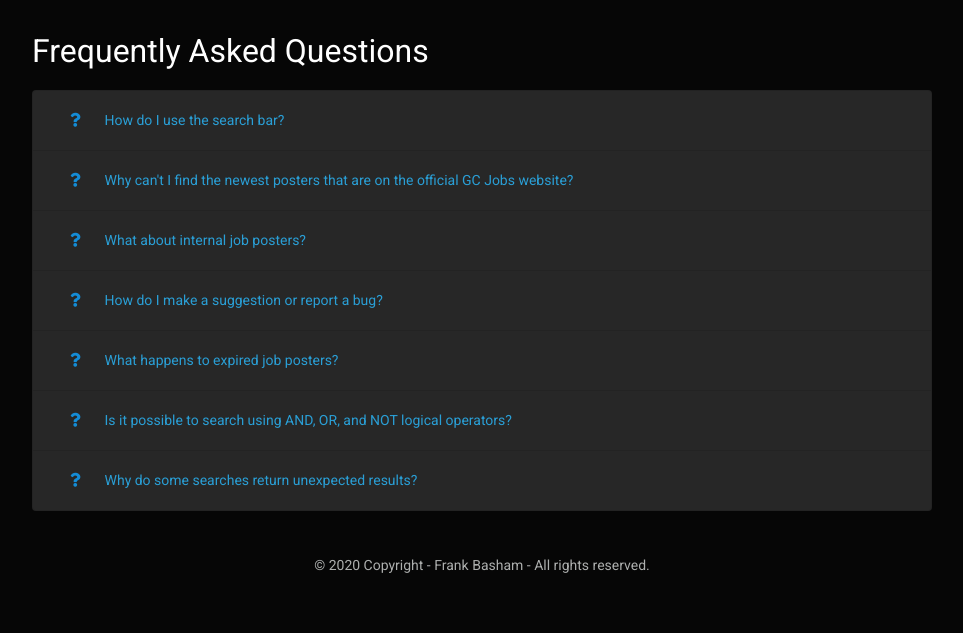
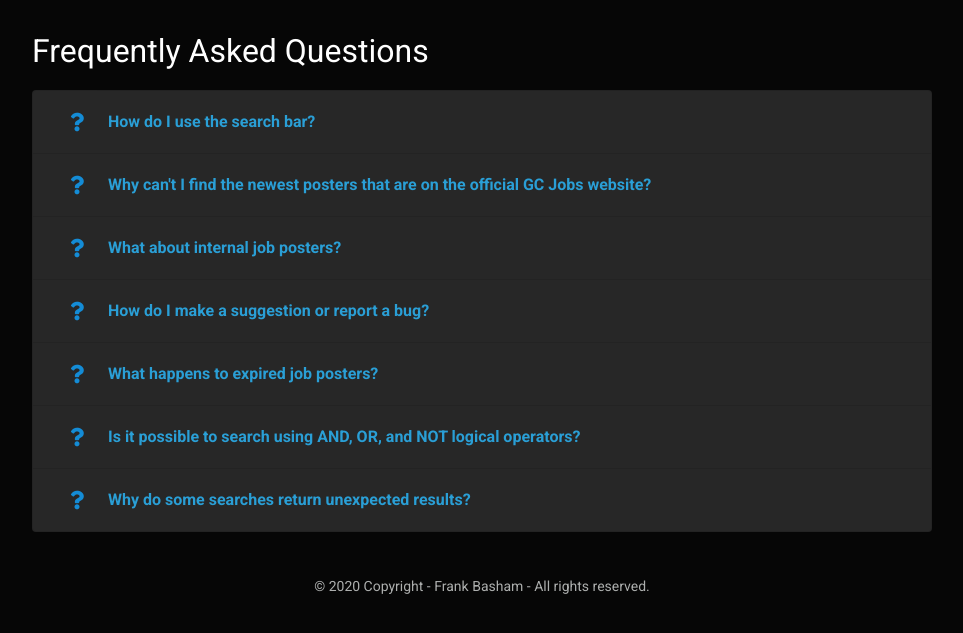
Before and after one commit to Fbasham/gcjobs, a Flask app: page /help in a window 1280 px wide. Shown: the part 53-686 px from the top of the page, without its empty margins (158-1121 px from the left). Run offline with Flask 2, Linux system fonts and the light colour scheme; some libraries are stand-ins or nearby versions.

Commit message:
Update help.html

```diff
--- a/templates/help.html
+++ b/templates/help.html
@@ -15,7 +15,7 @@
           <h5 class="mb-0">
             <button class="btn btn-link" type="button" data-toggle="collapse" data-target="#collapseOne2"
               aria-expanded="true" aria-controls="collapseOne2" style="text-decoration: none">
-              <i class="fas fa-question mr-4" style="color: #148cd6"></i>How do I use the search bar?
+              <i class="fas fa-lg fa-question mr-4" style="color: #148cd6"></i><b style="font-size: 16px">How do I use the search bar?</b>
             </button>
           </h5>
         </div>
@@ -35,7 +35,7 @@
           <h5 class="mb-0">
             <button class="btn btn-link collapsed" type="button" data-toggle="collapse"
               data-target="#collapseTwo2" aria-expanded="false" aria-controls="collapseTwo2" style="text-decoration: none">
-              <i class="fas fa-question mr-4" style="color: #148cd6"></i>Why can't I find the newest posters that are on the official GC Jobs website?
+              <i class="fas fa-lg fa-question mr-4" style="color: #148cd6"></i><b style="font-size: 16px">Why can't I find the newest posters that are on the official GC Jobs website?</b>
             </button>
           </h5>
         </div>
@@ -54,7 +54,7 @@
           <h5 class="mb-0">
             <button class="btn btn-link collapsed" type="button" data-toggle="collapse"
               data-target="#collapseThree2" aria-expanded="false" aria-controls="collapseThree2" style="text-decoration: none">
-              <i class="fas fa-question mr-4" style="color: #148cd6"></i>What about internal job posters?
+              <i class="fas fa-lg fa-question mr-4" style="color: #148cd6"></i><b style="font-size: 16px">What about internal job posters?</b>
             </button>
           </h5>
         </div>
@@ -71,7 +71,7 @@
           <h5 class="mb-0">
             <button class="btn btn-link collapsed" type="button" data-toggle="collapse"
               data-target="#collapseFour2" aria-expanded="false" aria-controls="collapseFour2" style="text-decoration: none">
-              <i class="fas fa-question mr-4" style="color: #148cd6"></i>How do I make a suggestion or report a bug?
+              <i class="fas fa-lg fa-question mr-4" style="color: #148cd6"></i><b style="font-size: 16px">How do I make a suggestion or report a bug?</b>
             </button>
           </h5>
         </div>
@@ -90,7 +90,7 @@
           <h5 class="mb-0">
             <button class="btn btn-link collapsed" type="button" data-toggle="collapse"
               data-target="#collapseFive2" aria-expanded="false" aria-controls="collapseFive2" style="text-decoration: none">
-              <i class="fas fa-question mr-4" style="color: #148cd6"></i>What happens to expired job posters?
+              <i class="fas fa-lg fa-question mr-4" style="color: #148cd6"></i><b style="font-size: 16px">What happens to expired job posters?</b>
             </button>
           </h5>
         </div>
@@ -108,7 +108,7 @@
           <h5 class="mb-0">
             <button class="btn btn-link collapsed" type="button" data-toggle="collapse"
               data-target="#collapseSix2" aria-expanded="false" aria-controls="collapseSix2" style="text-decoration: none">
-              <i class="fas fa-question mr-4" style="color: #148cd6"></i>Is it possible to search using AND, OR, and NOT logical operators?
+              <i class="fas fa-lg fa-question mr-4" style="color: #148cd6"></i><b style="font-size: 16px">Is it possible to search using AND, OR, and NOT logical operators?</b>
             </button>
           </h5>
         </div>
@@ -116,7 +116,7 @@
           data-parent="#accordion">
           <div class="card-body">
             Currently AND is the only logical operator being supported and uses the comma separated syntax outlined under "How do I use the search bar?"
-            In a future update I might include additional syntax for OR, NOT, and a combination or OR, AND, and NOT.  I don't envision there being a
+            In a future update I might include additional syntax for OR, NOT, and a combination or AND, OR, and NOT.  I don't envision there being a
             pressing need for such searches though, which is why by default AND is the only operator supported.  The same goes for regex searches.
           </div>
         </div>
@@ -127,7 +127,7 @@
           <h5 class="mb-0">
             <button class="btn btn-link collapsed" type="button" data-toggle="collapse"
               data-target="#collapseSeven2" aria-expanded="false" aria-controls="collapseSeven2" style="text-decoration: none">
-              <i class="fas fa-question mr-4" style="color: #148cd6"></i>Why do some searches return unexpected results?
+              <i class="fas fa-lg fa-question mr-4" style="color: #148cd6"></i><b style="font-size: 16px">Why do some searches return unexpected results?</b>
             </button>
           </h5>
         </div>
```
